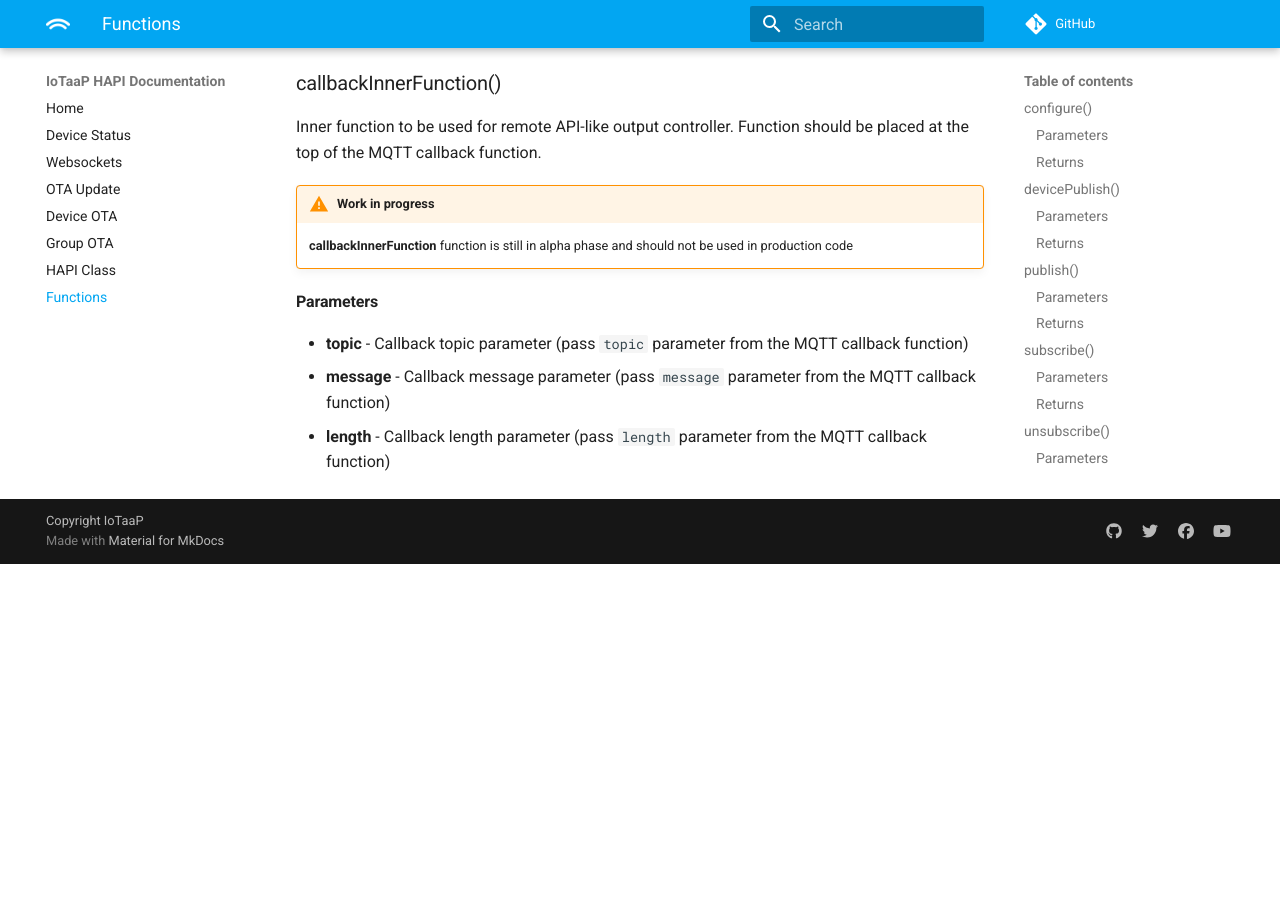
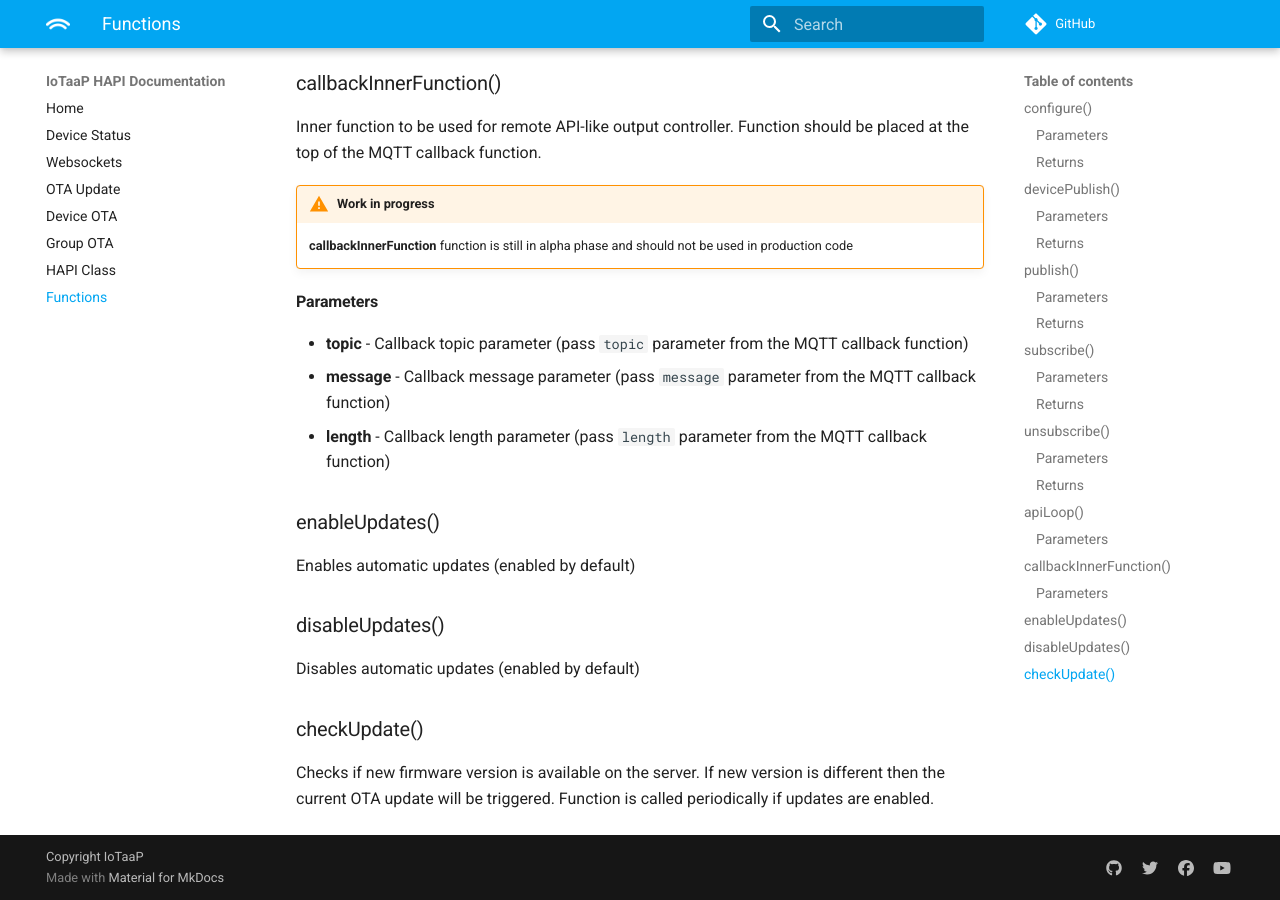
Before and after one commit to iotaap/docs-hapi, an MkDocs documentation site: the page built from docs/functions.md, in a window 1280 px wide and 900 px high, scrolled down 3176 px. Built offline with MkDocs 1.6.1 and Material for MkDocs 9.7.7, drawn with Linux system fonts in a browser that asks for light colours; comment, search, counter and statistics services are not loaded; before the commit the page ends 3740 px from its top, so only the background shows below that.

Commit message:
Documented new update functions

```diff
--- a/docs/functions.md
+++ b/docs/functions.md
@@ -113,3 +113,14 @@ Inner function to be used for remote API-like output controller. Function should
 - **topic** - Callback topic parameter (pass `topic` parameter from the MQTT callback function)
 - **message** - Callback message parameter (pass `message` parameter from the MQTT callback function)
 - **length** - Callback length parameter (pass `length` parameter from the MQTT callback function)
+
+### enableUpdates()
+Enables automatic updates (enabled by default)
+
+### disableUpdates()
+Disables automatic updates (enabled by default)
+
+### checkUpdate()
+Checks if new firmware version is available on the server.
+If new version is different then the current OTA update will be triggered. Function is called
+periodically if updates are enabled.
```
Also changed, not shown: docs/hapi-class.md (+3 -0 lines).
